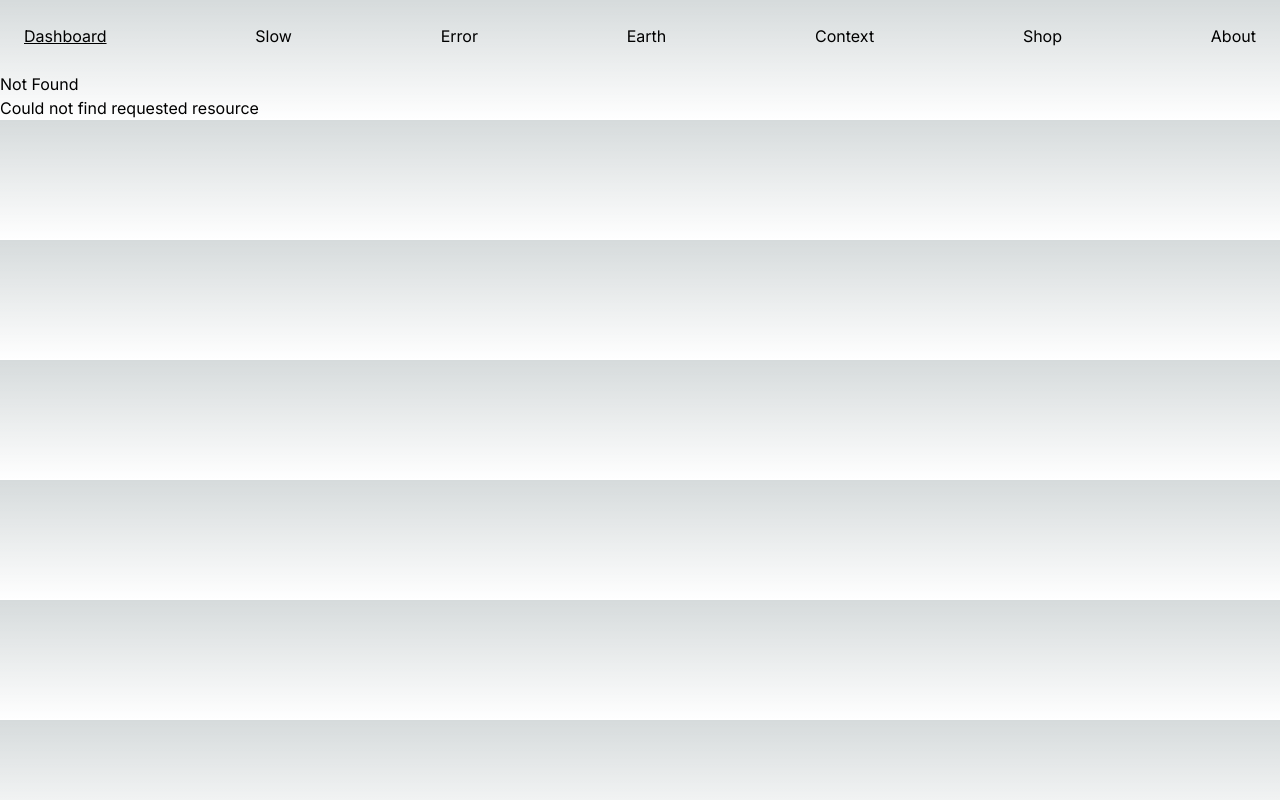
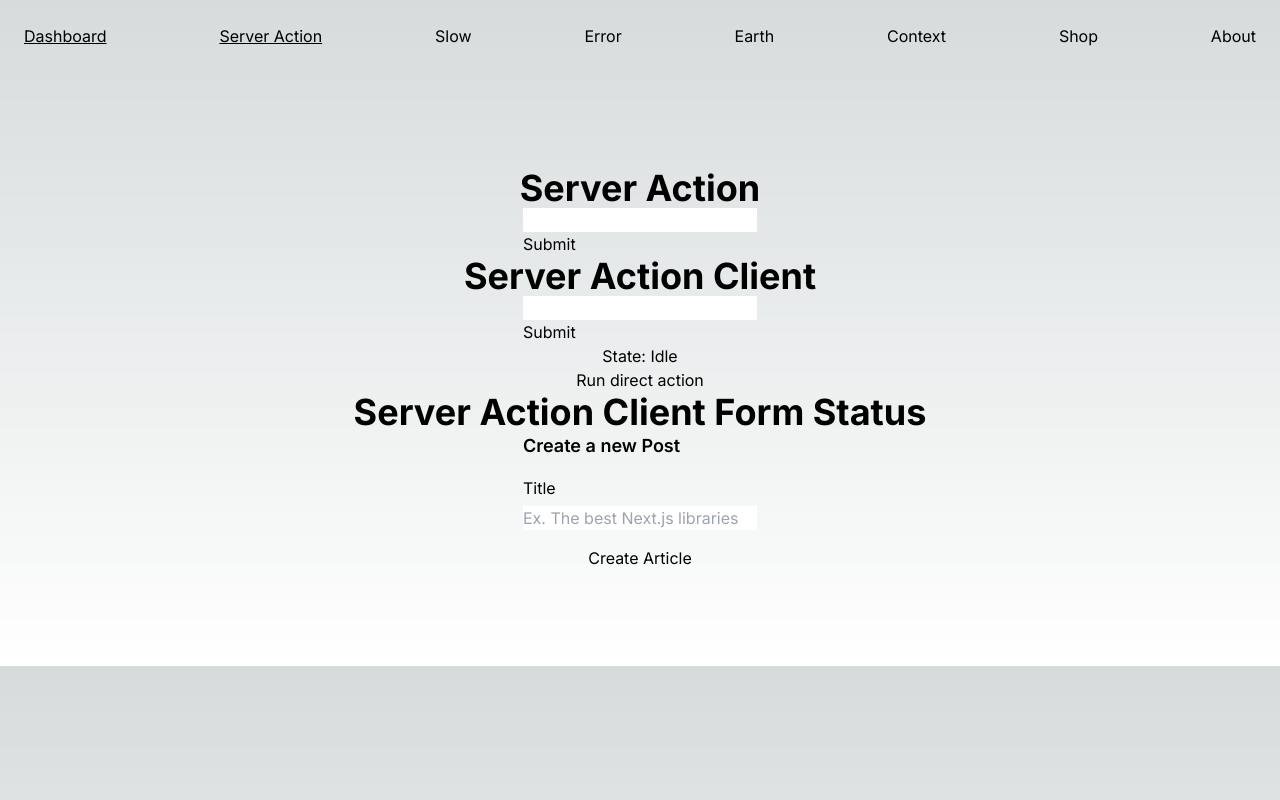
Before and after one commit to JGH153/next-13-demo-project, a Next.js app: page /action in a window 1280 px wide. Before the commit this address had no page. Built offline with nearby package versions, Linux system fonts and the light colour scheme.

Commit message:
work on server actions

```diff
--- /dev/null
+++ b/app/action/ServerAction.tsx
@@ -0,0 +1,15 @@
+export const ServerAction = () => {
+  async function create(formData: FormData) {
+    "use server";
+    console.log("formData", formData.get("name"));
+    formData.get("name") as string;
+  }
+
+  return (
+    <form action={create}>
+      <input type="text" name="name" className="text-black" />
+      <br />
+      <button type="submit">Submit</button>
+    </form>
+  );
+};
--- /dev/null
+++ b/app/action/ServerActionClient.tsx
@@ -0,0 +1,34 @@
+"use client";
+
+import { useEffect, useState, useTransition } from "react";
+import { myServerAction, mySimpleServerAction } from "./onlyAction";
+
+export const ServerActionClient = () => {
+  const [isPending, startTransition] = useTransition();
+  const [value, setValue] = useState("test");
+
+  useEffect(() => {
+    setValue("test2");
+  }, []);
+  return (
+    <>
+      <form action={myServerAction}>
+        <input type="text" name="name" className="text-black" />
+        <br />
+        <button type="submit">Submit</button>
+      </form>
+
+      State: {isPending ? "Pending" : "Idle"}
+
+      <button
+        onClick={() =>
+          startTransition(() => {
+            mySimpleServerAction(value);
+          })
+        }
+      >
+        Run direct action
+      </button>
+    </>
+  );
+};
--- /dev/null
+++ b/app/action/ServerActionClientFormStatus.tsx
@@ -0,0 +1,38 @@
+"use client";
+
+import { useEffect, useState, useTransition } from "react";
+import { myServerAction, mySimpleServerAction } from "./onlyAction";
+import { useFormStatus } from "react-dom";
+
+// TODO https://makerkit.dev/blog/tutorials/nextjs-server-actions
+export const ServerActionClientFormStatus = () => {
+  return (
+    <form action={myServerAction}>
+      <div className="flex flex-col space-y-4">
+        <h2 className="text-lg font-semibold">Create a new Post</h2>
+
+        <label className="flex flex-col space-y-1.5">
+          <span>Title</span>
+          <input
+            name="title"
+            placeholder="Ex. The best Next.js libraries"
+            className="text-black"
+            required
+          />
+        </label>
+
+        <SubmitButton />
+      </div>
+    </form>
+  );
+};
+
+function SubmitButton() {
+  const { pending } = useFormStatus();
+
+  return (
+    <button disabled={pending}>
+      {pending ? "Creating article..." : "Create Article"}
+    </button>
+  );
+}
--- /dev/null
+++ b/app/action/error.tsx
@@ -0,0 +1,29 @@
+// Error components must be Client Components
+"use client";
+import { useEffect } from "react";
+
+export default function Error({
+  error,
+  reset,
+}: {
+  error: Error;
+  reset: () => void;
+}) {
+  useEffect(() => {
+    // Log the error to an error reporting service
+    console.log("error", error.message);
+  }, [error]);
+  return (
+    <main className="flex flex-col items-center justify-between p-24">
+      <h1 className="text-4xl font-bold">Error occured!</h1>
+      <button
+        onClick={
+          // Attempt to recover by trying to re-render the segment
+          () => reset()
+        }
+      >
+        Try again
+      </button>
+    </main>
+  );
+}
--- /dev/null
+++ b/app/action/onlyAction.ts
@@ -0,0 +1,15 @@
+"use server";
+
+export const myServerAction = async (formData: FormData) => {
+  console.log("myServerAction", formData);
+  await new Promise((resolve) => setTimeout(resolve, 1000));
+  // throw new Error("myServerAction error");
+};
+
+export const mySimpleServerAction = async (value: string) => {
+  console.log("mySimpleServerAction", value);
+
+  await new Promise((resolve) => setTimeout(resolve, 1000));
+
+  return "hello";
+};
--- /dev/null
+++ b/app/action/page.tsx
@@ -0,0 +1,16 @@
+import { ServerAction } from "./ServerAction";
+import { ServerActionClient } from "./ServerActionClient";
+import { ServerActionClientFormStatus } from "./ServerActionClientFormStatus";
+
+export default function Action() {
+  return (
+    <main className="flex flex-col items-center justify-between p-24">
+      <h1 className="text-4xl font-bold">Server Action</h1>
+      <ServerAction />
+      <h1 className="text-4xl font-bold">Server Action Client</h1>
+      <ServerActionClient />
+      <h1 className="text-4xl font-bold">Server Action Client Form Status</h1>
+      <ServerActionClientFormStatus />
+    </main>
+  );
+}
--- a/app/navigation.tsx
+++ b/app/navigation.tsx
@@ -10,6 +10,7 @@ interface NavLink {
 
 const links: NavLink[] = [
   { href: "/", label: "Dashboard" },
+  { href: "/action", label: "Server Action" },
   { href: "/slow", label: "Slow" },
   { href: "/error", label: "Error" },
   { href: "/earth", label: "Earth" },
--- a/utils/context/name-provider.tsx
+++ b/utils/context/name-provider.tsx
@@ -7,10 +7,7 @@ interface NameContext {
   updateName: (name: string) => void;
 }
 
-const NameContext = createContext<NameContext>({
-  name: "Greger",
-  updateName: () => {},
-});
+const NameContext = createContext<NameContext | null>(null);
 
 export const useNameContext = () => {
   const context = useContext(NameContext);
@@ -18,7 +15,7 @@ export const useNameContext = () => {
     throw new Error("useNameContext must be used within a NameProvider");
   }
   return context;
-}
+};
 
 export default function NameProvider({ children }: any) {
   const [name, setName] = useState("Greger");
```
Also changed, not shown: package.json (+12 -11 lines), 1 other file (tests, documents, lock files or other folders).
